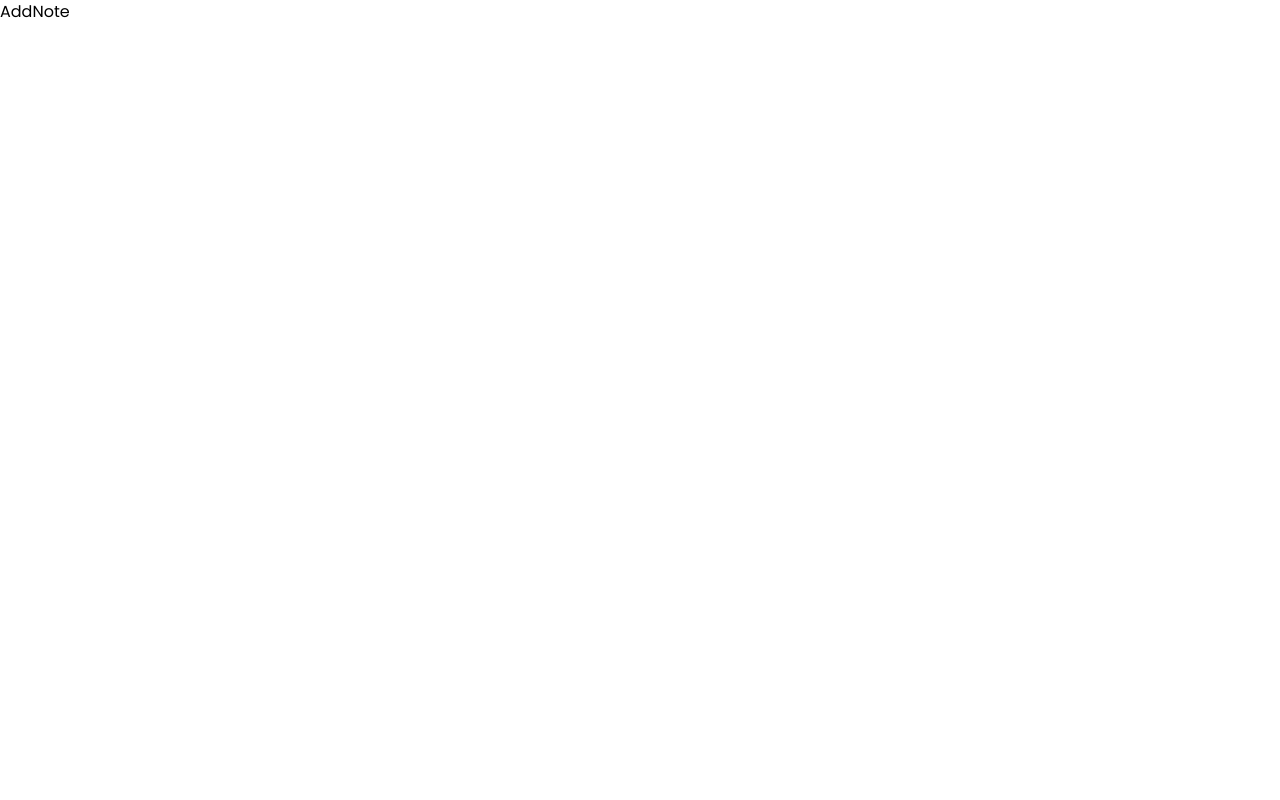
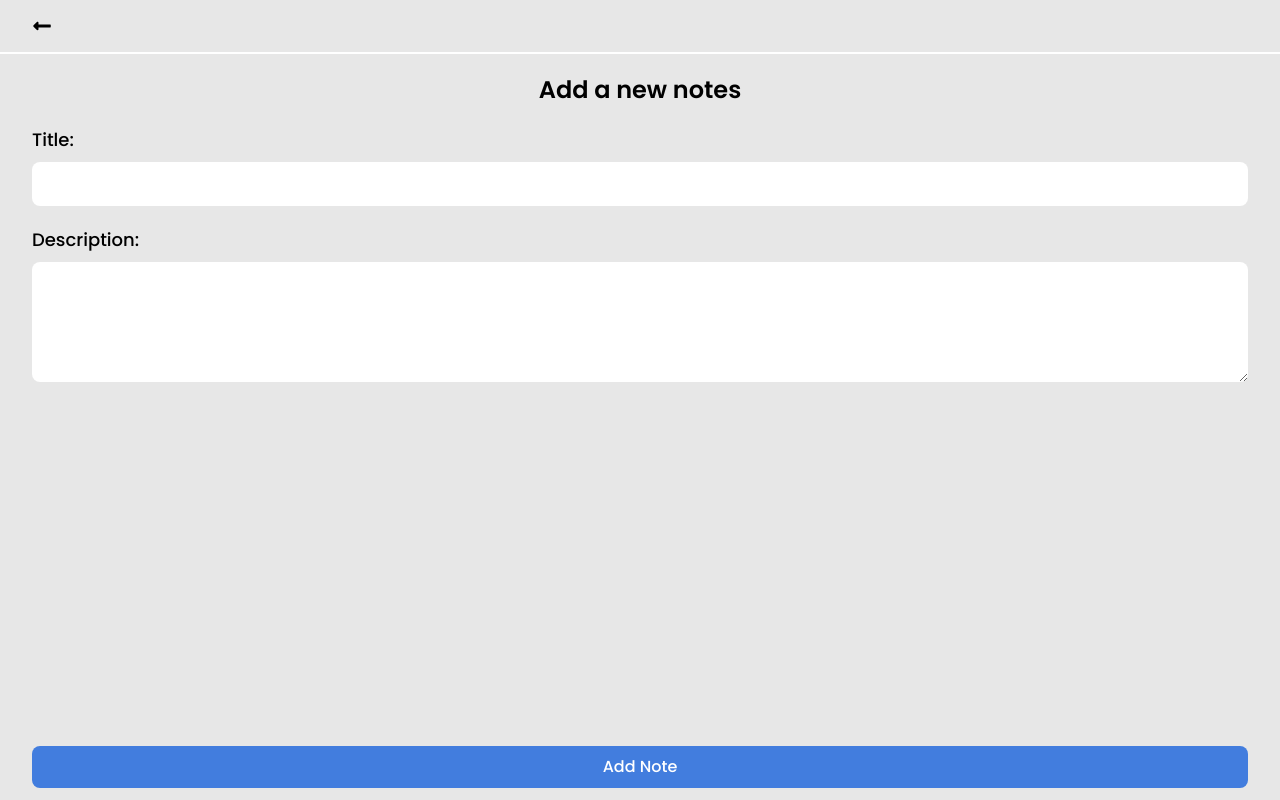
Before and after one commit to anderutan/note-app, a React (Vite) app: page /addnote in a window 1280 px wide. Built offline with nearby package versions, Linux system fonts and the light colour scheme.

Commit message:
Setup Home.tsx and AddNote.tsx

```diff
--- a/package.json
+++ b/package.json
@@ -13,6 +13,7 @@
     "@reduxjs/toolkit": "^2.2.5",
     "react": "^18.2.0",
     "react-dom": "^18.2.0",
+    "react-icons": "^5.2.1",
     "react-redux": "^9.1.2",
     "react-router-dom": "^6.23.1"
   },
--- /dev/null
+++ b/src/components/Button.tsx
@@ -0,0 +1,22 @@
+import React from 'react';
+
+type Props = {
+  name: string;
+  caseType: 'normal' | 'delete';
+  onClick: React.MouseEventHandler<HTMLButtonElement>;
+};
+
+const Button = ({ name, caseType, onClick }: Props) => {
+  return (
+    <button
+      className={`${
+        caseType === 'normal' ? 'bg-[#427DDE]' : 'bg-[#D67979]'
+      } w-full  text-white py-3 my-3 font-medium rounded-lg`}
+      onClick={onClick}
+    >
+      {name}
+    </button>
+  );
+};
+
+export default Button;
--- /dev/null
+++ b/src/components/NoteCard.tsx
@@ -0,0 +1,25 @@
+import type { NotesState } from '../features/notes/notesSlice';
+import { FaRegTrashCan } from 'react-icons/fa6';
+import truncateString from '../utils/truncateString';
+
+interface NoteCardProps {
+  note: NotesState;
+}
+
+const NoteCard: React.FC<NoteCardProps> = ({ note }) => {
+  return (
+    <div className='flex p-3 bg-white shadow-xl mb-3 rounded-lg'>
+      <button className='w-3 h-3 bg-[#A3A3A3] rounded-full mt-2 mr-3'></button>
+      <div className='flex-1'>
+        <h3 className='text-lg font-medium'>{note.title}</h3>
+        <p className='text-sm mb-1'>{truncateString(note.description, 80)}</p>
+        <p className='text-xs font-light'>{note.lastModifiedTime}</p>
+      </div>
+      <button className='mt-auto ml-3'>
+        <FaRegTrashCan className='text-lg' />
+      </button>
+    </div>
+  );
+};
+
+export default NoteCard;
--- /dev/null
+++ b/src/features/notes/notesSlice.ts
@@ -0,0 +1,49 @@
+import { createSlice } from '@reduxjs/toolkit';
+import { currentTime } from '../../utils/currentTime';
+
+export interface NotesState {
+  id: number;
+  title: string;
+  description: string;
+  lastModifiedTime?: string;
+  lastModifiedDate?: string;
+  createdTime: string;
+  createdDate: string;
+}
+
+const initialState: NotesState[] = [
+  {
+    id: 1,
+    title: 'First Note!',
+    description:
+      'First note description! It is a long established fact that a reader will be distracted by the readable content of a page when looking at its layout.',
+    lastModifiedTime: currentTime.time,
+    lastModifiedDate: currentTime.date,
+    createdTime: '12.25pm',
+    createdDate: '5 June 2024',
+  },
+  {
+    id: 2,
+    title: 'Second Note!',
+    description:
+      'Second note description! There are many variations of passages of Lorem Ipsum available, but the majority have suffered alteration in some form.',
+    lastModifiedTime: '12.25pm',
+    lastModifiedDate: '5 June 2024',
+    createdTime: '12.25pm',
+    createdDate: '5 June 2024',
+  },
+];
+
+const notesSlice = createSlice({
+  name: 'notes',
+  initialState,
+  reducers: {
+    noteAdd(state, action) {
+      state.push(action.payload);
+    },
+  },
+});
+
+export const { noteAdd } = notesSlice.actions;
+
+export default notesSlice.reducer;
--- a/src/main.tsx
+++ b/src/main.tsx
@@ -1,10 +1,14 @@
-import React from 'react'
-import ReactDOM from 'react-dom/client'
-import App from './App.tsx'
-import './index.css'
+import React from 'react';
+import ReactDOM from 'react-dom/client';
+import App from './App.tsx';
+import './index.css';
+import { Provider } from 'react-redux';
+import { store } from './state/store.ts';
 
 ReactDOM.createRoot(document.getElementById('root')!).render(
   <React.StrictMode>
-    <App />
-  </React.StrictMode>,
-)
+    <Provider store={store}>
+      <App />
+    </Provider>
+  </React.StrictMode>
+);
--- a/src/pages/AddNote.tsx
+++ b/src/pages/AddNote.tsx
@@ -1,9 +1,83 @@
-import React from 'react';
+import { useState } from 'react';
+import { Link, useNavigate } from 'react-router-dom';
+import { FaLongArrowAltLeft } from 'react-icons/fa';
+import Button from '../components/Button';
+import { useAppDispatch } from '../state/hooks';
+import { noteAdd } from '../features/notes/notesSlice';
+import { nanoid } from '@reduxjs/toolkit';
+import { currentTime } from '../utils/currentTime';
 
-type Props = {};
+const AddNote = () => {
+  const [title, setTitle] = useState('');
+  const [desc, setDesc] = useState('');
 
-const AddNote = (props: Props) => {
-  return <div>AddNote</div>;
+  const dispatch = useAppDispatch();
+  const navigate = useNavigate();
+
+  const onTitleChange = (e: React.ChangeEvent<HTMLInputElement>) =>
+    setTitle(e.target.value);
+  const onDescChange = (e: React.ChangeEvent<HTMLTextAreaElement>) =>
+    setDesc(e.target.value);
+
+  const onSavePostClick = () => {
+    if (title && desc) {
+      dispatch(
+        noteAdd({
+          id: nanoid(),
+          title,
+          description: desc,
+          lastModifiedTime: currentTime.time,
+          lastModifiedDate: currentTime.date,
+          createdTime: currentTime.time,
+          createdDate: currentTime.date,
+        })
+      );
+      setTitle('');
+      setDesc('');
+      navigate('/');
+    }
+  };
+
+  return (
+    <section className='w-full h-screen bg-[#E7E7E7] flex flex-col'>
+      <div className='py-4 px-8 border-b-2 border-white'>
+        <Link to='/'>
+          <FaLongArrowAltLeft className='text-xl' />
+        </Link>
+      </div>
+      <div className='flex-1 px-8'>
+        <h2 className='py-5 text-center text-2xl font-semibold'>
+          Add a new notes
+        </h2>
+        <form className='flex flex-col'>
+          <label htmlFor='noteTitle' className='text-lg font-medium mb-2'>
+            Title:
+          </label>
+          <input
+            type='text'
+            id='noteTitle'
+            name='noteTitle'
+            value={title}
+            onChange={onTitleChange}
+            className='p-3 rounded-lg font-medium text-sm mb-5'
+          />
+          <label htmlFor='noteDesc' className='text-lg font-medium mb-2'>
+            Description:
+          </label>
+          <textarea
+            id='noteDesc'
+            name='noteDesc'
+            value={desc}
+            onChange={onDescChange}
+            className='p-3 rounded-lg overflow-hidden text-xs'
+          />
+        </form>
+      </div>
+      <div className='w-full mx-auto px-8'>
+        <Button name='Add Note' caseType='normal' onClick={onSavePostClick} />
+      </div>
+    </section>
+  );
 };
 
 export default AddNote;
--- a/src/pages/Home.tsx
+++ b/src/pages/Home.tsx
@@ -1,9 +1,29 @@
-import React from 'react';
+import { Link } from 'react-router-dom';
+import { FaPlusCircle } from 'react-icons/fa';
+import { useAppSelector } from '../state/hooks';
+import NoteCard from '../components/NoteCard';
+import type { NotesState } from '../features/notes/notesSlice';
 
-type Props = {};
+const Home = () => {
+  const notes = useAppSelector((state) => state.Notes);
 
-const Home = (props: Props) => {
-  return <div>Home</div>;
+  const renderedNotes = notes.map((note: NotesState) => (
+    <NoteCard note={note} key={note.id} />
+  ));
+
+  return (
+    <main className='w-full h-screen relative p-5 bg-[#E7E7E7]'>
+      <section>
+        <div>
+          <h1 className='text-3xl font-bold text-center pb-5'>My Note</h1>
+        </div>
+        <div>{renderedNotes}</div>
+      </section>
+      <Link to='/addnote' className='absolute bottom-10 right-10'>
+        <FaPlusCircle className='w-12 h-12 text-[#427DDE]' />
+      </Link>
+    </main>
+  );
 };
 
 export default Home;
--- /dev/null
+++ b/src/state/hooks.ts
@@ -0,0 +1,5 @@
+import { useDispatch, useSelector } from 'react-redux';
+import type { AppDispatch, RootState } from './store';
+
+export const useAppDispatch = useDispatch.withTypes<AppDispatch>();
+export const useAppSelector = useSelector.withTypes<RootState>();
--- /dev/null
+++ b/src/state/store.ts
@@ -0,0 +1,11 @@
+import { configureStore } from '@reduxjs/toolkit';
+import notesReducer from '../features/notes/notesSlice';
+
+export const store = configureStore({
+  reducer: {
+    Notes: notesReducer,
+  },
+});
+
+export type RootState = ReturnType<typeof store.getState>;
+export type AppDispatch = typeof store.dispatch;
--- /dev/null
+++ b/src/utils/currentTime.ts
@@ -0,0 +1,34 @@
+function formatCurrentTime() {
+  const date = new Date();
+
+  // Options for the date part
+  const dateOptions = { day: 'numeric', month: 'long', year: 'numeric' };
+
+  // Format the date part
+  const formattedDate = date.toLocaleDateString('en-GB', dateOptions);
+
+  // Get the hours and minutes
+  let hours = date.getHours();
+  const minutes = date.getMinutes();
+
+  // Determine AM or PM
+  const ampm = hours >= 12 ? 'pm' : 'am';
+
+  // Convert 24-hour time to 12-hour time
+  hours = hours % 12;
+  hours = hours ? hours : 12; // the hour '0' should be '12'
+
+  // Format minutes with leading zero if needed
+  const formattedMinutes = minutes < 10 ? '0' + minutes : minutes;
+
+  // Combine time part
+  const formattedTime = `${hours}.${formattedMinutes}${ampm}`;
+
+  // Return date and time parts as properties
+  return {
+    date: formattedDate,
+    time: formattedTime,
+  };
+}
+
+export const currentTime = formatCurrentTime();
--- /dev/null
+++ b/src/utils/truncateString.ts
@@ -0,0 +1,12 @@
+function truncateString(str, num) {
+  // Check if the string length exceeds the limit
+  if (str.length > num) {
+    // Truncate the string and add "..."
+    return str.slice(0, num) + '...';
+  } else {
+    // If string is within the limit, return it as is
+    return str;
+  }
+}
+
+export default truncateString;
```
Also changed, not shown: 1 other file (tests, documents, lock files or other folders).
